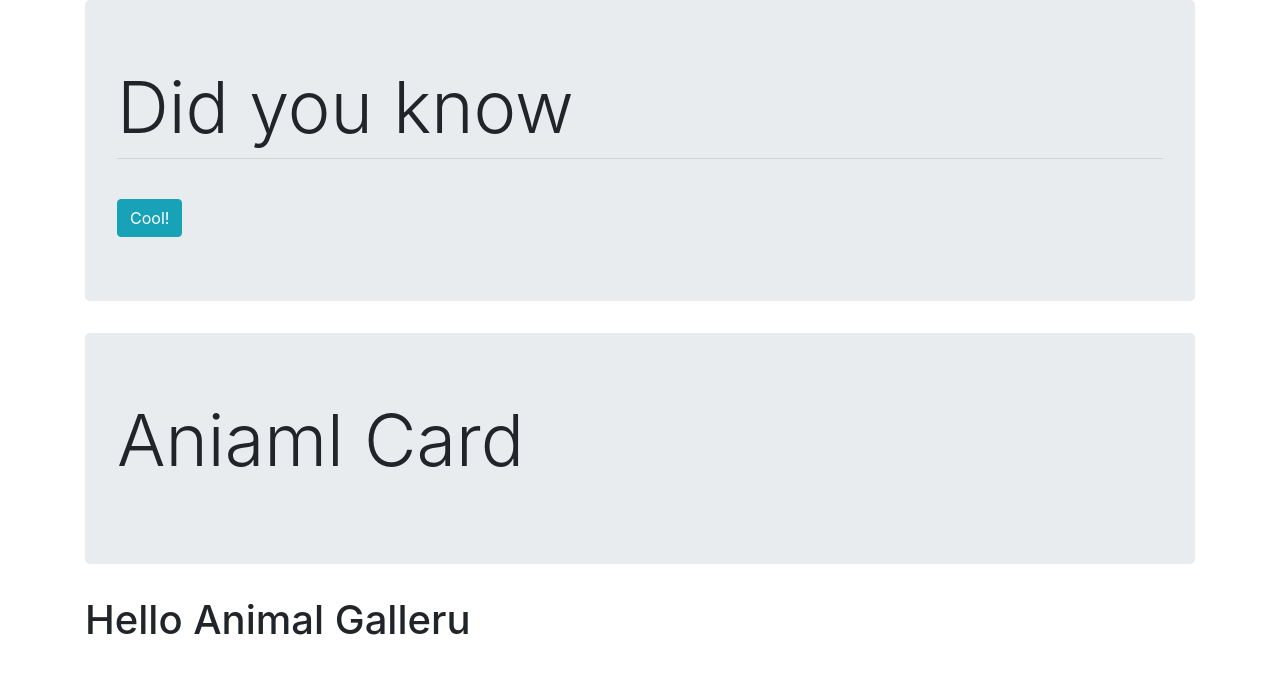
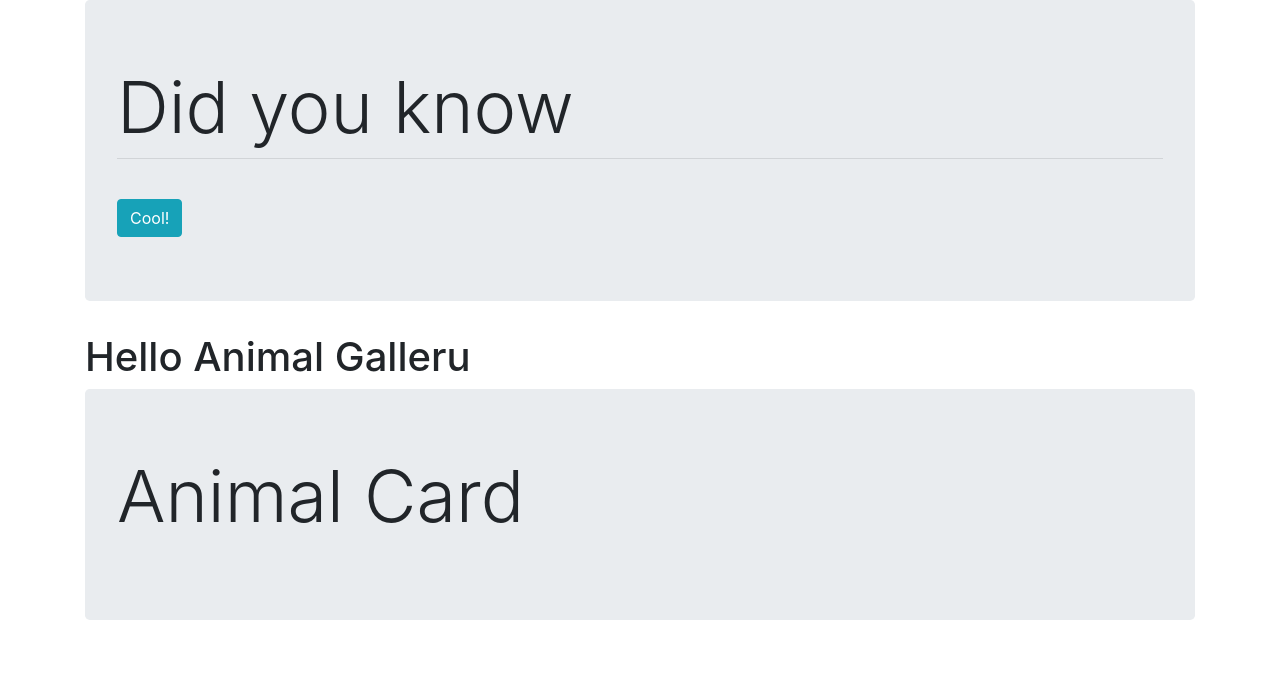
Before and after one commit to Web-Dev-Speedrunners/assignment-6, a React (Create React App) app: page / in a window 1280 px wide. Shown: the top 674 px of the page. Built offline with nearby package versions, Linux system fonts and the light colour scheme; no server answers.

Commit message:
update setting for animal card

```diff
--- a/src/App.tsx
+++ b/src/App.tsx
@@ -9,8 +9,8 @@ const App: React.FC = () => {
     <div>
       <Container>
         <Banner />
+        <AnimalGallery />
         <AnimalCard />
-        <AnimalGallery />
       </Container>
     </div>
   );
--- a/src/components/animal_card/index.tsx
+++ b/src/components/animal_card/index.tsx
@@ -15,7 +15,7 @@ const AnimalCard: React.FC = () => {
 
   return (
     <Jumbotron>
-      <h2 className="display-3">Aniaml Card</h2>
+      <h2 className="display-3">Animal Card</h2>
       <p className="lead">{currentImage}</p>
     </Jumbotron>
   );
```
